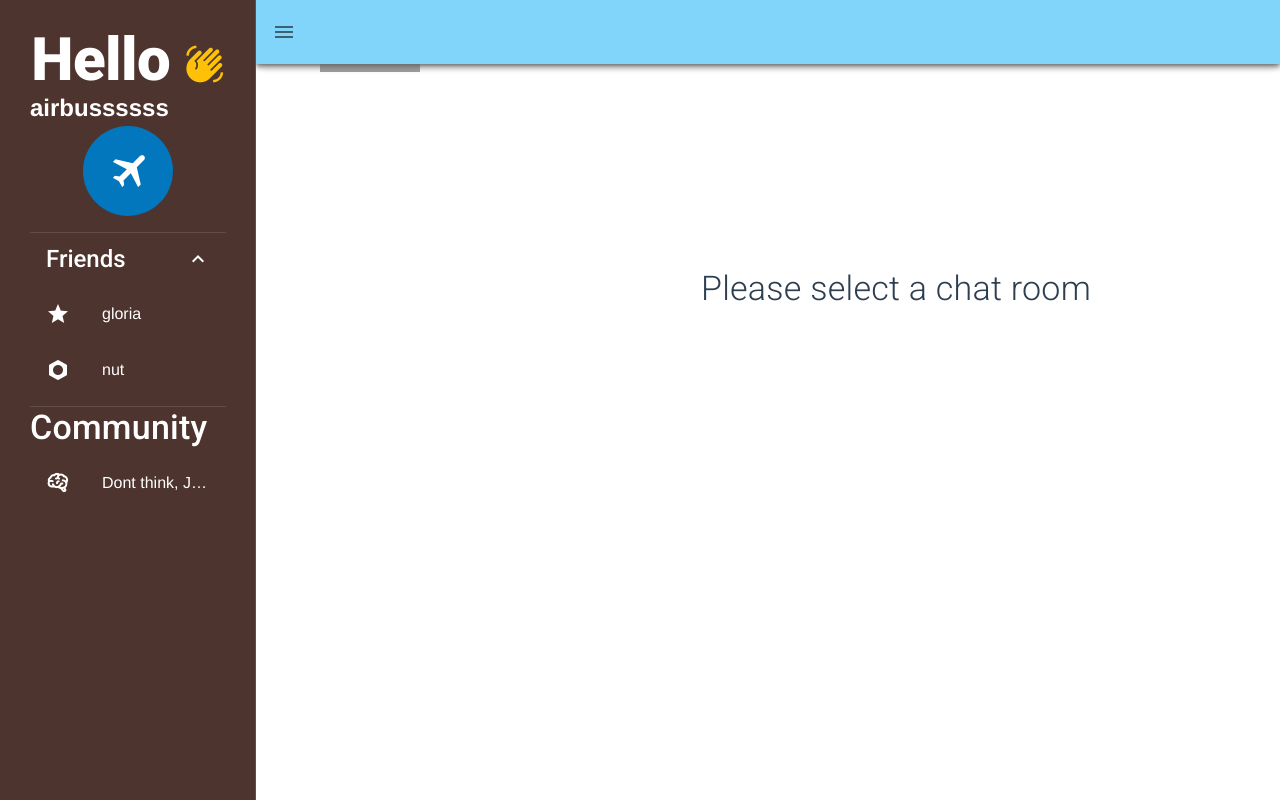
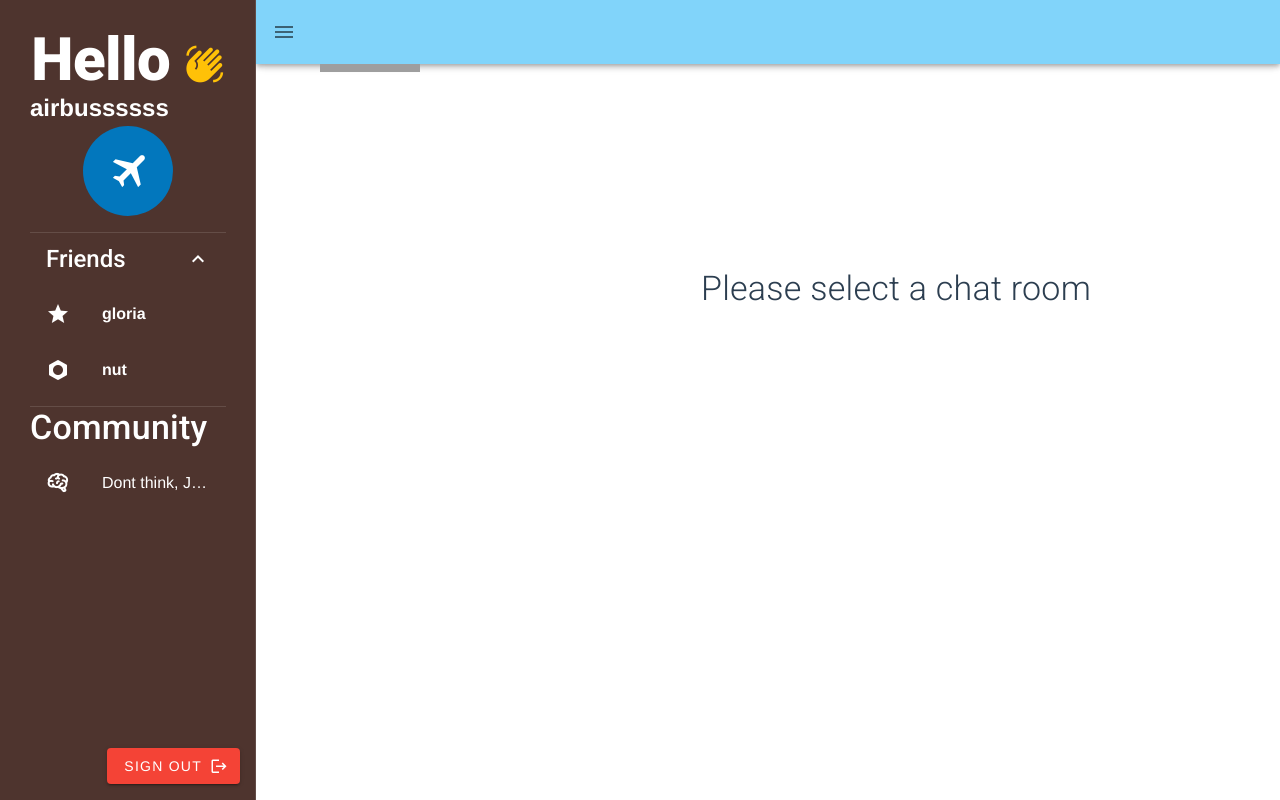
Before and after one commit to danamestrial/rust-chatserver, a Vue app in the folder frontend/frontend-chatserver/: page /#/ in a window 1280 px wide. Built offline with nearby package versions, Linux system fonts and the light colour scheme; grey boxes are pictures that could not be loaded.

Commit message:
add routes to /chat in every Friend link and add 'Log Out' button in nav bar

```diff
--- a/frontend/frontend-chatserver/src/components/ChatRoom/ChatContainer.vue
+++ b/frontend/frontend-chatserver/src/components/ChatRoom/ChatContainer.vue
@@ -1,15 +1,17 @@
 <template>
     <div id="chat-container" class="chat-container">
-        <!-- <div id="chat-list-container" class="chat-list-container">
-            <ChatList />
-        </div> -->
+        <div id="chat-list-container" class="chat-list-container">
+            <!-- <ChatList /> -->
+        </div>
+        <main class="v-main"></main>
         <div class="chat-input-container">
             <TextInput />
         </div>
     </div>
 </template>
 <script>
-import TextInput from '../MSG/TextInput';
+import TextInput from '../MSG/TextInput'
+// import ChatList from '../MSG/ChatList'
 
 export default {
     name: "ChatContainer",
--- a/frontend/frontend-chatserver/src/components/MSG/ChatList.vue
+++ b/frontend/frontend-chatserver/src/components/MSG/ChatList.vue
@@ -0,0 +1,3 @@
+<template>
+
+</template>
--- a/frontend/frontend-chatserver/src/router/index.js
+++ b/frontend/frontend-chatserver/src/router/index.js
@@ -2,6 +2,7 @@ import Vue from 'vue'
 import VueRouter from 'vue-router'
 import HomeView from '../views/HomeView.vue'
 import LoginView from '../views/LoginView.vue'
+import ChatView from '../views/ChatView.vue'
 
 Vue.use(VueRouter)
 
@@ -23,6 +24,11 @@ const routes = [
     path: '/login',
     name: 'login',
     component: LoginView
+  },
+  {
+    path:'/chat',
+    name:'chat',
+    component: ChatView
   }
 ]
 
--- a/frontend/frontend-chatserver/src/views/HomeView.vue
+++ b/frontend/frontend-chatserver/src/views/HomeView.vue
@@ -3,7 +3,7 @@
 
     <v-navigation-drawer
       v-model="drawer"
-      class = "brown darken-3"
+      class = "brown darken-3 overfloe-y-auto"
       dark
       app
 
@@ -41,6 +41,7 @@
           v-for="[icon, name] in friends"
           :key="icon"
           link
+          router to="/chat"
         >
           <v-list-item-icon>
             <v-icon>{{ icon }}</v-icon>
@@ -72,26 +73,39 @@
         </v-list-item>
       </v-list>
 
+
+
+      <v-btn
+      flat
+      absolute
+      right
+      bottom
+      color = "red"
+      router to="/login">
+        <span>Sign Out</span>
+        <v-icon right>mdi-logout</v-icon>
+      </v-btn>
+
     </v-navigation-drawer>
 
     <v-app-bar
     color = "light-blue lighten-3"
+    flat
     app
     >
       <v-app-bar-nav-icon @click.stop="drawer = !drawer"></v-app-bar-nav-icon>
 
     </v-app-bar>
 
-    <v-content>
-      <MainChatRoom />
-    </v-content>
+    <v-main>
+      <EmptyRoom/>
+    </v-main>
 
   </div>
 </template>
 
 <script>
-
-import MainChatRoom from'../components/ChatRoom/MainChatRoom.vue'
+import EmptyRoom from '@/components/ChatRoom/EmptyRoom.vue'
 export default {
     name: "HomeView",
     data: () => ({
@@ -106,6 +120,6 @@ export default {
             ["mdi-brain", "Dont think, Just DO"]
         ]
     }),
-    components: { MainChatRoom }
+    components: { EmptyRoom }
 }
 </script>
```
Also changed, not shown: frontend/frontend-chatserver/src/views/ChatView.vue (added).
